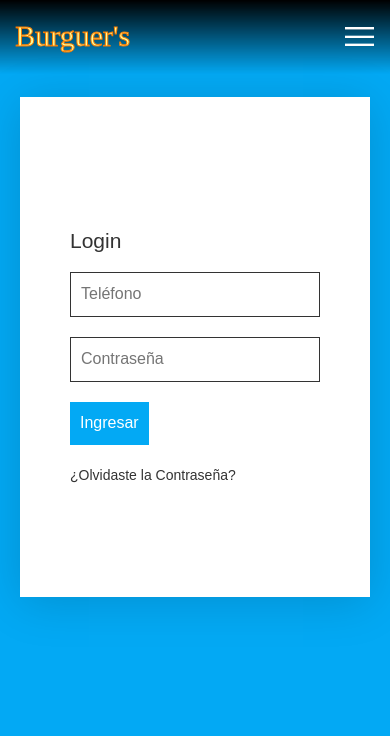
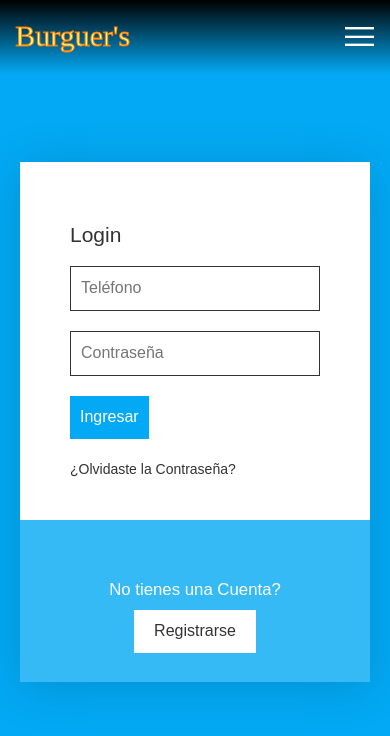
Before and after one commit to JaRodriguez97/PlantillaComida, an Angular app: page /login in a window 390 px wide. Shown: the top 736 px of the page. Built offline with nearby package versions, Linux system fonts and the light colour scheme; a web font is replaced by a local one; what @agm/core would draw is missing.

Commit message:
login/signUp

```diff
--- a/src/app/components/Login/login.component.css
+++ b/src/app/components/Login/login.component.css
@@ -1,8 +1,10 @@
 section {
+  position: fixed;
   display: flex;
   justify-content: center;
   align-items: center;
-  min-height: 100vh;
+  width: 100vw;
+  height: 100%;
   background: #03a9f4;
   transition: 500ms;
 }
@@ -158,19 +160,9 @@ section > .container > .formBx.active > .signUpForm {
 
   section > .container > .blueBg {
     top: 0;
-    height: 500px;
-  }
-
-  section > .container > .formBx {
-    width: 100%;
-    height: 500px;
-    top: 0;
-    box-shadow: none;
-  }
-
-  section > .container > .formBx.active {
-    left: 0;
-    top: 150px;
+    bottom: 0;
+    height: 80%;
+    margin: auto;
   }
 
   section > .container > .blueBg > .box {
@@ -180,7 +172,38 @@ section > .container > .formBx.active > .signUpForm {
     bottom: 0;
   }
 
-  .container > .blueBg > .box.signIn {
+  section > .container > .blueBg > .box.signIn {
+    top: 0;
+    height: 100px;
+  }
+
+  section > .container > .formBx {
+    width: 100%;
+    height: 55%;
+    top: 10%;
+    box-shadow: none;
+  }
+
+  section > .container > .formBx.active {
+    left: 0;
+    top: 27%;
+    width: 100%;
+    height: 75%;
+    padding: 0;
+  }
+
+  section > .container > .formBx.active > .signUpForm {
+    padding: 10px 50px;
     top: 0;
   }
+
+  .formBx.active > .form > form {
+    display: grid;
+    margin: 0;
+    gap: 10px;
+  }
+
+  .formBx.active > .form > form > input {
+    margin: 0;
+  }
 }
--- a/src/app/components/Login/login.component.html
+++ b/src/app/components/Login/login.component.html
@@ -15,8 +15,18 @@
       <div class="form signInForm">
         <form>
           <h3>Login</h3>
-          <input type="number" placeholder="Teléfono" />
-          <input type="password" placeholder="Contraseña" />
+          <input
+            type="number"
+            name="telefono"
+            [(ngModel)]="telefono"
+            placeholder="Teléfono"
+          />
+          <input
+            type="password"
+            name="contraseña"
+            [(ngModel)]="contrasena"
+            placeholder="Contraseña"
+          />
           <input type="submit" value="Ingresar" />
           <a [href]="'#'" class="forgot">¿Olvidaste la Contraseña?</a>
         </form>
@@ -25,8 +35,19 @@
       <div class="form signUpForm">
         <form>
           <h3>Crear Cuenta</h3>
-          <input type="number" placeholder="Teléfono*" />
-          <input type="text" name="nombres" placeholder="Nombres (Opcional)" />
+          <input
+            type="number"
+            name="telefono"
+            [(ngModel)]="telefono"
+            placeholder="Teléfono*"
+          />
+          <input
+            type="text"
+            name="nombres"
+            [(ngModel)]="nombres"
+            name="nombres"
+            placeholder="Nombres (Opcional)"
+          />
           <input
             type="text"
             name="apellidos"
--- a/src/app/components/Login/login.component.ts
+++ b/src/app/components/Login/login.component.ts
@@ -17,6 +17,10 @@ export class LoginComponent implements OnInit, AfterViewInit {
   @ViewChild('signUpBtn') signUpBtn!: ElementRef;
   @ViewChild('formBx') formBx!: ElementRef;
   @ViewChild('body') body!: ElementRef;
+  telefono!: Number;
+  contrasena!: String;
+  nombres!: String;
+  apellidos!: String;
 
   constructor(private renderer: Renderer2) {}
 
--- a/src/app/components/Login/login.module.ts
+++ b/src/app/components/Login/login.module.ts
@@ -4,10 +4,10 @@ import { CommonModule } from '@angular/common';
 import { LoginRoutingModule } from './login-routing.module';
 import { LoginComponent } from './login.component';
 import { UsersService } from '@service/Users/users.service';
-
+import { FormsModule } from '@angular/forms';
 @NgModule({
   declarations: [LoginComponent],
-  imports: [CommonModule, LoginRoutingModule],
+  imports: [CommonModule, LoginRoutingModule, FormsModule],
   providers: [UsersService],
 })
 export class LoginModule {}
```
